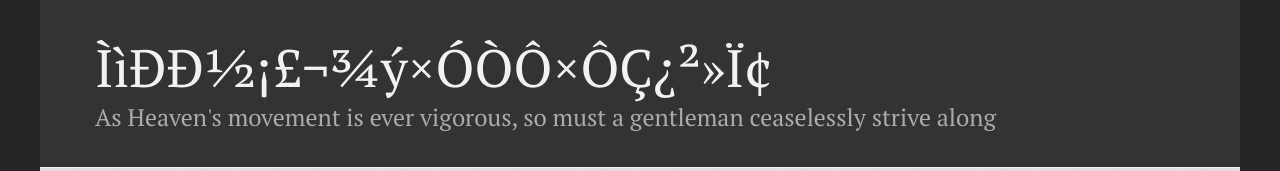
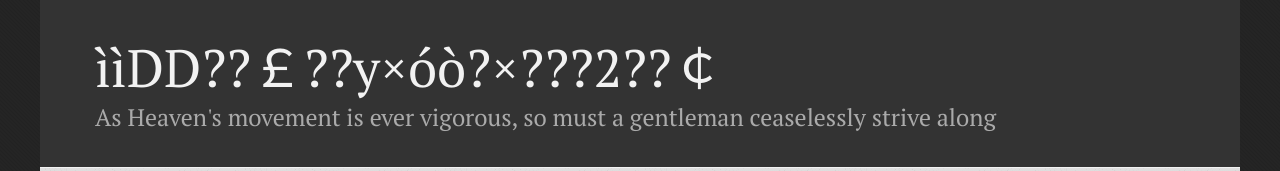
Before and after one commit to jiemingxin/jiemingxin.github.com, a plain HTML site: page index.html in a window 1280 px wide. Shown: the top 171 px of the page. Drawn offline with Linux system fonts and the light colour scheme.

Commit message:
Site updated at 2012-12-15 05:44:18 UTC

```diff
--- a/index.html
+++ b/index.html
@@ -5,7 +5,7 @@
 <!--[if (gt IE 8)|(gt IEMobile 7)|!(IEMobile)|!(IE)]><!--><html class="no-js" lang="en"><!--<![endif]-->
 <head>
   <meta charset="utf-8">
-  <title>ÌìÐÐ½¡£¬¾ý×ÓÒÔ×ÔÇ¿²»Ï¢</title>
+  <title>天行健，君子以自强不息</title>
   <meta name="author" content="Hack27">
 
 
@@ -24,7 +24,7 @@
   <script src="/javascripts/modernizr-2.0.js"></script>
   <script src="/javascripts/ender.js"></script>
   <script src="/javascripts/octopress.js" type="text/javascript"></script>
-  <link href="/atom.xml" rel="alternate" title="ÌìÐÐ½¡£¬¾ý×ÓÒÔ×ÔÇ¿²»Ï¢" type="application/atom+xml">
+  <link href="/atom.xml" rel="alternate" title="ììDD??￡??y×óò?×???2??￠" type="application/atom+xml">
   <!--Fonts from Google"s Web font directory at http://google.com/webfonts -->
 <link href="http://fonts.googleapis.com/css?family=PT+Serif:regular,italic,bold,bolditalic" rel="stylesheet" type="text/css">
 <link href="http://fonts.googleapis.com/css?family=PT+Sans:regular,italic,bold,bolditalic" rel="stylesheet" type="text/css">
@@ -35,7 +35,7 @@
 
 <body   >
   <header role="banner"><hgroup>
-  <h1><a href="/">ÌìÐÐ½¡£¬¾ý×ÓÒÔ×ÔÇ¿²»Ï¢</a></h1>
+  <h1><a href="/">ììDD??￡??y×óò?×???2??￠</a></h1>
 
     <h2>As Heaven's movement is ever vigorous, so must a gentleman ceaselessly strive along</h2>
 
```
